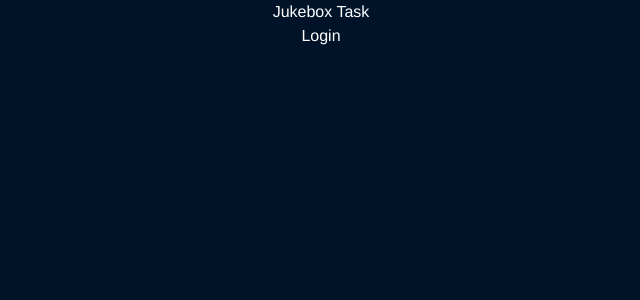
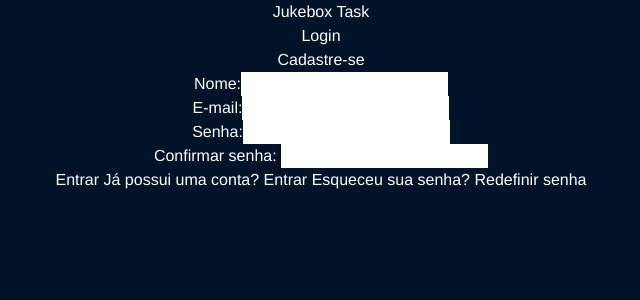
Before and after one commit to lauanS/jukebox-task, a Vue app in the folder web/: page /register in a window 1280 px wide. Before the commit this address had no page. Shown: the top 300 px of the page, without its empty margins (319-959 px from the left). Built offline with nearby package versions, Linux system fonts and the light colour scheme.

Commit message:
feat: Implement user registration and enhance authentication features

```diff
--- a/web/src/router/index.ts
+++ b/web/src/router/index.ts
@@ -1,7 +1,9 @@
 import type { RouteRecordRaw, RouteLocationNormalized } from "vue-router";
 import { createRouter, createWebHistory } from "vue-router";
-import TaskView from "@/views/Task/TaskPage.vue";
-import LoginView from "@/views/Login/LoginPage.vue";
+import TaskPage from "@/views/Task/TaskPage.vue";
+import LoginPage from "@/views/Login/LoginPage.vue";
+import RegisterPage from "@/views/Register/RegisterPage.vue";
+import ForgotPasswordPage from "@/views/ForgotPassword/ForgotPasswordPage.vue";
 import store from "@/store";
 
 function ensureIsAuthenticated(to: RouteLocationNormalized) {
@@ -20,13 +22,25 @@ const routes: Array<RouteRecordRaw> = [
   {
     path: "/",
     name: "home",
-    component: TaskView,
+    component: TaskPage,
     beforeEnter: [ensureIsAuthenticated],
   },
   {
     path: "/login",
     name: "login",
-    component: LoginView,
+    component: LoginPage,
+    beforeEnter: [ensureIsNotAuthenticated],
+  },
+  {
+    path: "/register",
+    name: "register",
+    component: RegisterPage,
+    beforeEnter: [ensureIsNotAuthenticated],
+  },
+  {
+    path: "/forgot-password",
+    name: "forgot-password",
+    component: ForgotPasswordPage,
     beforeEnter: [ensureIsNotAuthenticated],
   },
 ];
--- a/web/src/services/auth.ts
+++ b/web/src/services/auth.ts
@@ -1,13 +1,10 @@
 import { client, csrf } from "@/services/api";
 
 const user = async () => {
-  console.log("Service/auth.ts::user");
-
   return await client.get("/api/user");
 };
 
 const login = async (payload: { email: string; password: string }) => {
-  console.log("Service/auth.ts::login");
   const { email, password } = payload;
 
   await csrf();
@@ -15,7 +12,31 @@ const login = async (payload: { email: string; password: string }) => {
   return await client.post("/login", { email, password });
 };
 
+const logout = async () => {
+  return await client.post("/logout");
+};
+
+const register = async (payload: {
+  name: string;
+  email: string;
+  password: string;
+  password_confirmation: string;
+}) => {
+  await csrf();
+
+  return await client.post("/register", payload);
+};
+
+const forgotPassword = async (payload: { email: string }) => {
+  await csrf();
+
+  return await client.post("/forgot-password", payload);
+};
+
 export default {
   user,
   login,
+  logout,
+  register,
+  forgotPassword,
 };
--- a/web/src/store/actions.ts
+++ b/web/src/store/actions.ts
@@ -1,11 +1,25 @@
 import type { ActionContext, ActionTree } from "vuex";
-import type { AuthState, User } from ".";
+import type { AuthState } from ".";
+import authService from "@/services/auth";
 
 export const actions: ActionTree<AuthState, AuthState> = {
-  login({ commit }: ActionContext<AuthState, AuthState>, user: User) {
-    commit("setUser", user);
+  async login({ commit }: ActionContext<AuthState, AuthState>) {
+    try {
+      const response = await authService.user();
+      const responseUser = response.data;
+
+      commit("setUser", responseUser);
+    } catch (error) {
+      console.log("Erro ao realizar login");
+    }
   },
-  logout({ commit }: ActionContext<AuthState, AuthState>) {
-    commit("logout");
+  async logout({ commit }: ActionContext<AuthState, AuthState>) {
+    try {
+      authService.logout();
+
+      commit("logout");
+    } catch (error) {
+      console.log("Erro ao realizar logout");
+    }
   },
 };
--- /dev/null
+++ b/web/src/views/ForgotPassword/ForgotPasswordPage.vue
@@ -0,0 +1,7 @@
+<template>
+  <div class="min-h-screen flex items-center justify-center">
+    FORGOT PASSWORD
+  </div>
+</template>
+
+<script setup lang="ts"></script>
--- a/web/src/views/Login/LoginPage.vue
+++ b/web/src/views/Login/LoginPage.vue
@@ -4,9 +4,7 @@
       <h2 class="text-2xl font-bold py-6">Login</h2>
       <form @submit.prevent="login" class="space-y-4">
         <div>
-          <label for="username" class="block font-medium">
-            Nome de usuário:
-          </label>
+          <label for="username" class="block font-medium">E-mail:</label>
           <input
             v-model="form.email"
             type="text"
@@ -29,8 +27,14 @@
         >
           Entrar
         </button>
-        <span class="block">Já possui uma conta? <a>Cadastre-se</a></span>
-        <span class="block">Esqueceu sua senha? <a>Redefinir senha</a></span>
+        <span class="block">
+          Não possui uma conta?
+          <router-link to="/register">Cadastre-se</router-link>
+        </span>
+        <span class="block">
+          Esqueceu sua senha?
+          <router-link to="/forgot-password">Redefinir senha</router-link>
+        </span>
         <div v-if="error" class="text-red-500">{{ error }}</div>
       </form>
     </div>
@@ -57,11 +61,7 @@ const login = async () => {
   try {
     await authService.login(form.value);
 
-    const response = await authService.user();
-    const user = response.data;
-
-    await store.dispatch("login", user);
-
+    await store.dispatch("login");
     router.push("/");
   } catch (error) {
     console.log(error);
--- /dev/null
+++ b/web/src/views/Register/RegisterPage.vue
@@ -0,0 +1,104 @@
+<template>
+  <div class="min-h-screen flex items-center justify-center">
+    <div class="max-w-md w-full p-6 bg-slate-900 rounded-lg shadow-md">
+      <h2 class="text-2xl font-bold py-6">Cadastre-se</h2>
+      <form @submit.prevent="register" class="space-y-4">
+        <div>
+          <label for="username" class="block font-medium">Nome:</label>
+          <input
+            v-model="form.name"
+            type="text"
+            id="username"
+            class="mt-1 p-2 block w-full rounded text-gray-900"
+          />
+        </div>
+        <div>
+          <label for="email" class="block font-medium">E-mail:</label>
+          <input
+            v-model="form.email"
+            type="text"
+            id="email"
+            class="mt-1 p-2 block w-full rounded text-gray-900"
+          />
+        </div>
+        <div>
+          <label for="password" class="block font-medium">Senha:</label>
+          <input
+            v-model="form.password"
+            type="password"
+            id="password"
+            class="mt-1 p-2 block w-full rounded text-gray-900"
+          />
+        </div>
+        <div>
+          <label for="password_confirmation" class="block font-medium">
+            Confirmar senha:
+          </label>
+          <input
+            v-model="form.password_confirmation"
+            type="password_confirmation"
+            id="password_confirmation"
+            class="mt-1 p-2 block w-full rounded text-gray-900"
+          />
+        </div>
+        <button
+          type="submit"
+          class="w-full bg-blue-500 hover:bg-blue-600 font-bold py-2 px-4 rounded"
+        >
+          Entrar
+        </button>
+        <span class="block">
+          Já possui uma conta?
+          <router-link to="/login">Entrar</router-link>
+        </span>
+        <span class="block">
+          Esqueceu sua senha?
+          <router-link to="/forgot-password">Redefinir senha</router-link>
+        </span>
+        <div v-if="registerError" class="text-red-500">{{ registerError }}</div>
+      </form>
+    </div>
+  </div>
+</template>
+
+<script setup lang="ts">
+import { ref } from "vue";
+import { useStore } from "vuex";
+import { useRouter } from "vue-router";
+import authService from "@/services/auth";
+
+const router = useRouter();
+const store = useStore();
+
+const form = ref({
+  name: "",
+  email: "",
+  password: "",
+  password_confirmation: "",
+});
+
+const registerError = ref<string | null>(null);
+const registerLoading = ref(false);
+
+const register = async () => {
+  try {
+    registerLoading.value = true;
+    await authService.register(form.value);
+
+    registerError.value = "";
+
+    registerLoading.value = false;
+
+    await store.dispatch("login");
+    router.push("/");
+  } catch (error: any) {
+    if (error?.response?.status === 422) {
+      registerError.value = "Dados informados são inválidos";
+      registerLoading.value = false;
+      return;
+    }
+    registerError.value = "Ocorreu um erro";
+    registerLoading.value = false;
+  }
+};
+</script>
```
